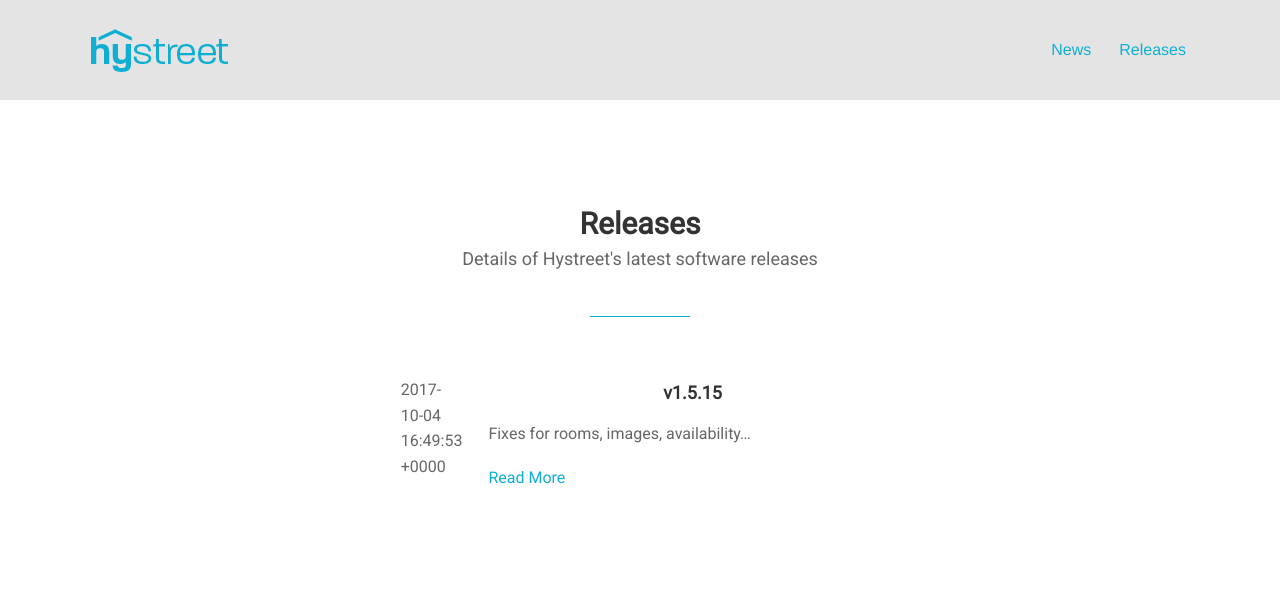
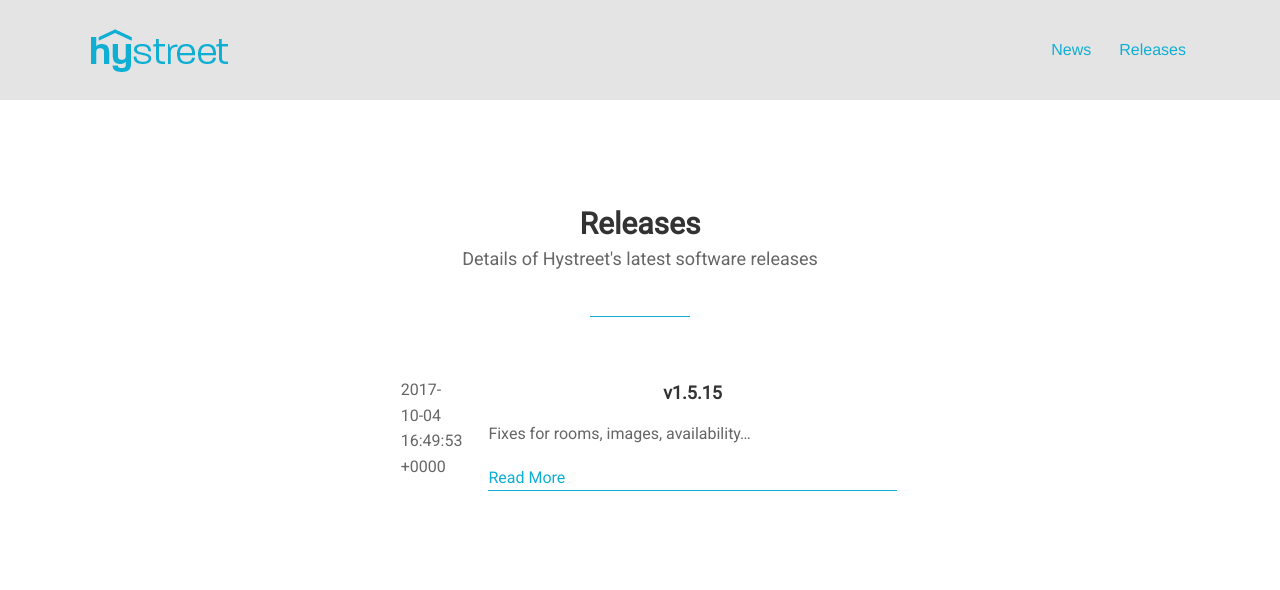
Before and after one commit to josh-brough/learninghub, a Jekyll site: the page built from releases/index.html, in a window 1280 px wide. Shown: the top 590 px of the page. Built offline with Jekyll 4.4.1, drawn with Linux system fonts in a browser that asks for light colours; some web fonts are replaced; a script that is not in the unit is left out; grey boxes are pictures that could not be loaded.

Commit message:
adding border

```diff
--- a/releases/index.html
+++ b/releases/index.html
@@ -26,7 +26,7 @@ section_id: home
 		<div class="columns left large-10">
             <h3 href="{{ post.url }}">{{ post.title }}</a></h3>
       <p>{{ post.description }}</p>
-      <p style="margin: auto 0;"><a href="{{ post.url }}">Read More</a></p>
+      <p style="margin: auto 0; border-bottom: 1px solid #0fafd4"><a href="{{ post.url }}">Read More</a></p>
       </div>
     </li>
   {% endfor %}
```
